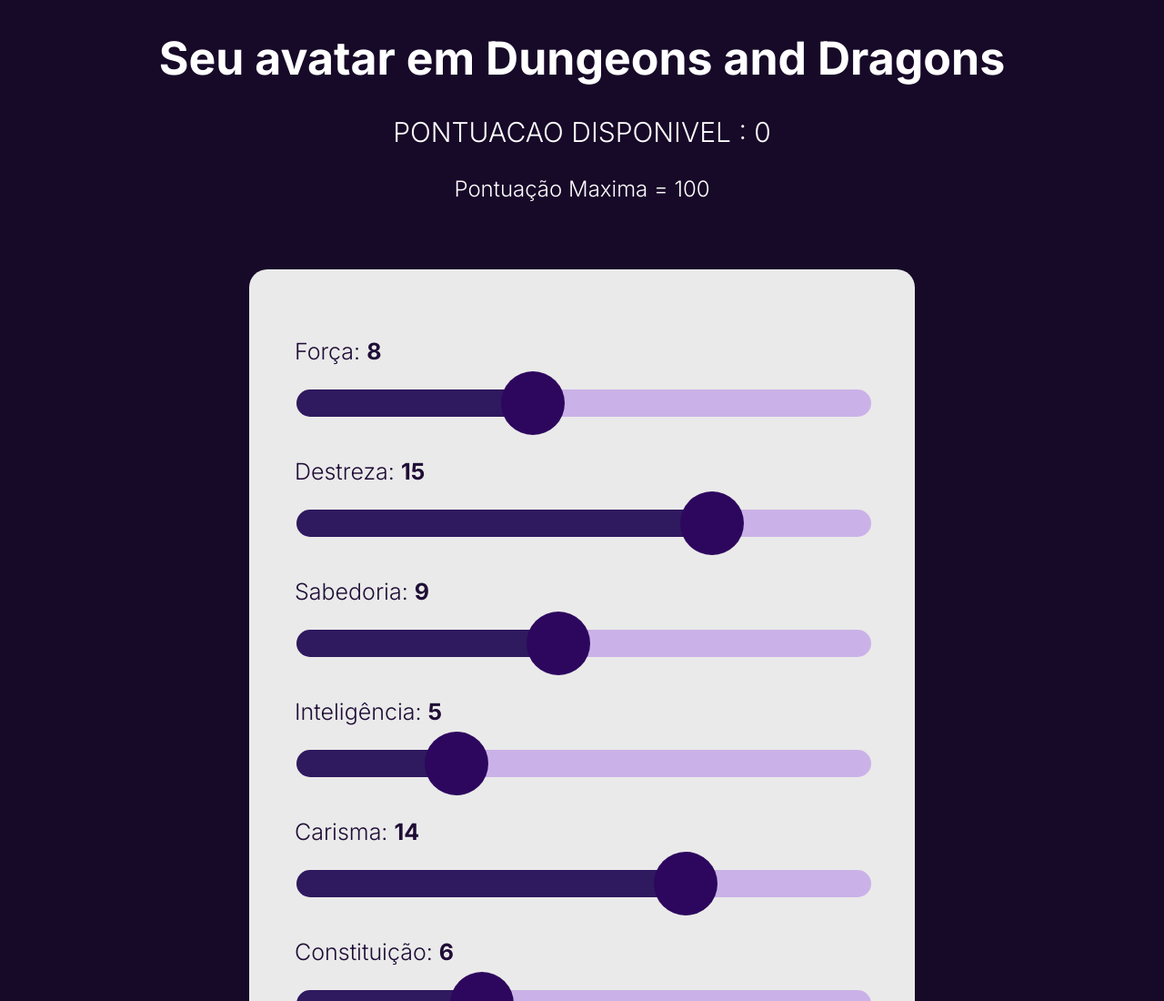
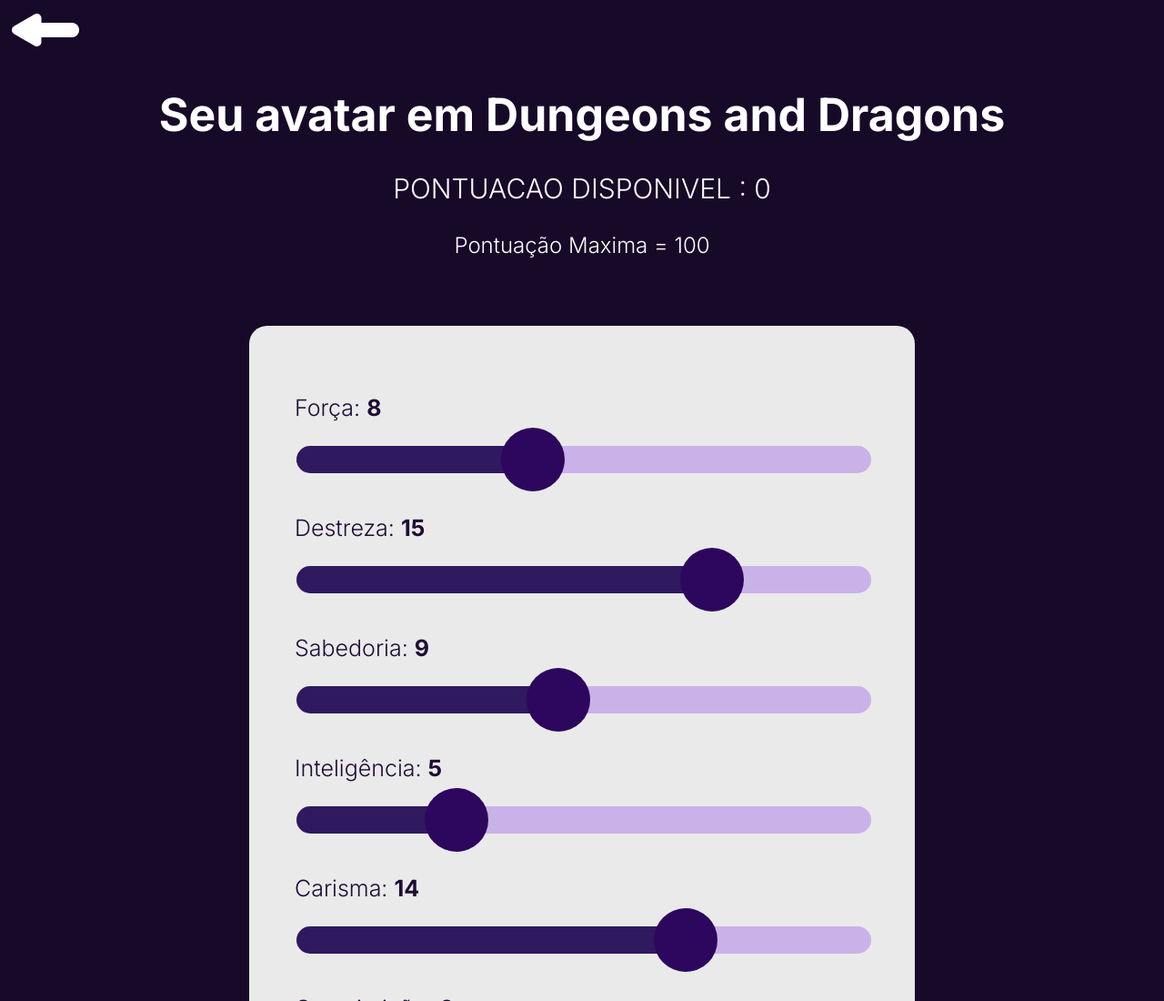
Before and after one commit to RicMerces/AttributeGenerator, a plain HTML site: page frontend/pages/randomPerson.html in a window 1280 px wide. Shown: the top 1100 px of the page at 91% size. Drawn offline with Linux system fonts and the light colour scheme.

Commit message:
adding arrow

```diff
--- a/frontend/pages/randomPerson.html
+++ b/frontend/pages/randomPerson.html
@@ -14,6 +14,9 @@
 </head>
 
 <body id="pagina" onload="gerarAtributos()">
+    <div class="voltar">
+        <a href="select.html"><img class="back" src="../img/back.png" alt=""></a>
+    </div>
     <div class="selectionText">
         <h1>Seu avatar em Dungeons and Dragons</h1>
         <p class="pontDisponivel">PONTUACAO DISPONIVEL : <span id="pontDisponivel"></span></p>
```
